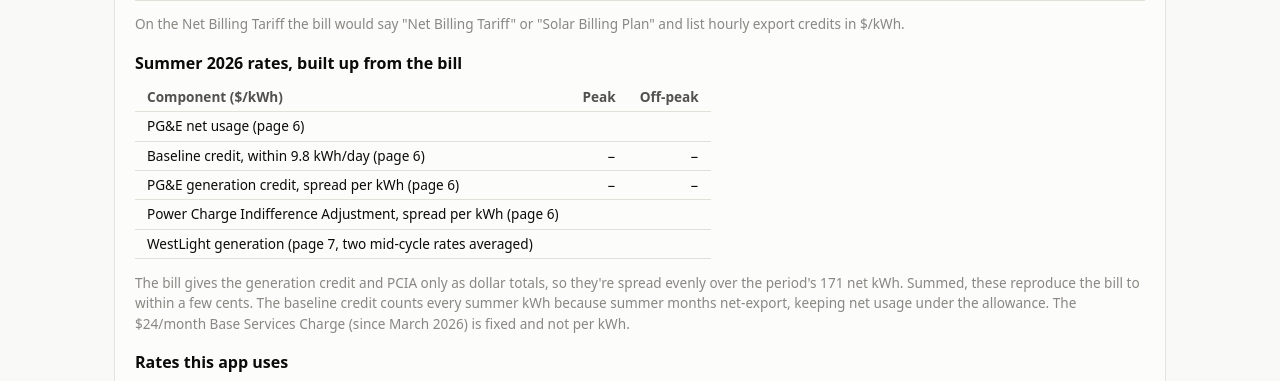
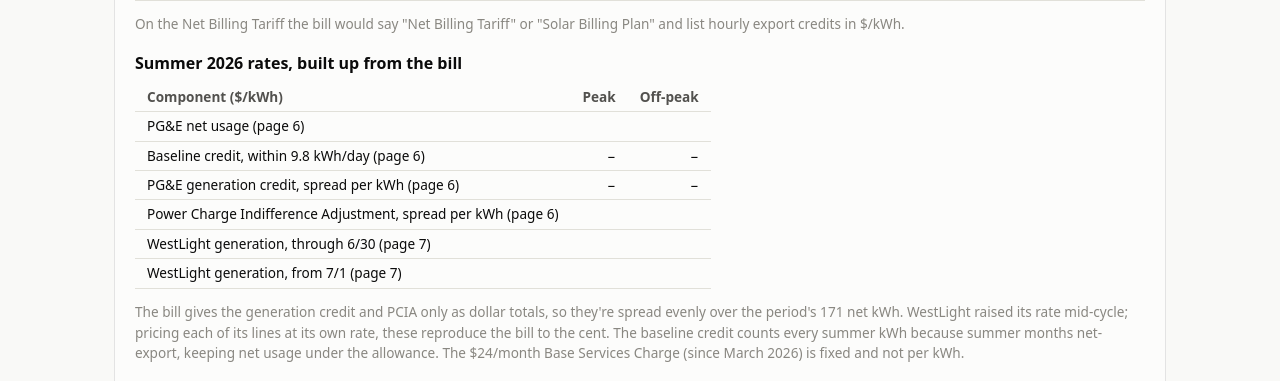
Before and after one commit to sefk/homepower, a Django app: template templates/catalog/grid.html in a window 1280 px wide. Shown: the part 1217-1598 px from the top of the page. Run offline with Django 5.2, Linux system fonts and the light colour scheme; the template is opened without the code that fills it, so the values that code supplies are empty; some libraries are stand-ins or nearby versions.

Commit message:
Split the summer CCA adjustment at WestLight's July 1 rate change
The July 2026 bill prices WestLight generation at two rates mid-cycle
(peak 0.14048 -> 0.15036, off-peak 0.04778 -> 0.05251). Instead of
averaging them, the March-2026 adjustment row now carries the old rate
and a new 2026-07-01 row the new one. Pricing each bill line's kWh at
its own rate reproduces the bill's $54.19 to the cent; the test now
checks that, and the Grid build-up table shows both rates.

Co-Authored-By: Claude Opus 5.5 <noreply@anthropic.com>
Claude-Session: https://claude.ai/code/session_01JptvFAknyXKv8eRbeYwzCm

```diff
--- a/catalog/views.py
+++ b/catalog/views.py
@@ -445,6 +445,8 @@ def grid(request):
                 "pcia": rates.PCIA_2026,
                 "westlight_peak": rates.WESTLIGHT_SUMMER_PEAK_2026,
                 "westlight_offpeak": rates.WESTLIGHT_SUMMER_OFFPEAK_2026,
+                "westlight_peak_jul": rates.WESTLIGHT_SUMMER_PEAK_2026_07,
+                "westlight_offpeak_jul": rates.WESTLIGHT_SUMMER_OFFPEAK_2026_07,
             },
         },
     )
--- a/templates/catalog/grid.html
+++ b/templates/catalog/grid.html
@@ -106,12 +106,14 @@ summary { cursor: pointer; color: var(--ink-2); font-size: 0.9rem; }
     <tr><td>Baseline credit, within 9.8 kWh/day (page 6)</td><td>−{{ b.baseline_credit|floatformat:4 }}</td><td>−{{ b.baseline_credit|floatformat:4 }}</td></tr>
     <tr><td>PG&amp;E generation credit, spread per kWh (page 6)</td><td>−{{ b.generation_credit|floatformat:4 }}</td><td>−{{ b.generation_credit|floatformat:4 }}</td></tr>
     <tr><td>Power Charge Indifference Adjustment, spread per kWh (page 6)</td><td>{{ b.pcia|floatformat:4 }}</td><td>{{ b.pcia|floatformat:4 }}</td></tr>
-    <tr><td>WestLight generation (page 7, two mid-cycle rates averaged)</td><td>{{ b.westlight_peak|floatformat:4 }}</td><td>{{ b.westlight_offpeak|floatformat:4 }}</td></tr>
+    <tr><td>WestLight generation, through 6/30 (page 7)</td><td>{{ b.westlight_peak|floatformat:4 }}</td><td>{{ b.westlight_offpeak|floatformat:4 }}</td></tr>
+    <tr><td>WestLight generation, from 7/1 (page 7)</td><td>{{ b.westlight_peak_jul|floatformat:4 }}</td><td>{{ b.westlight_offpeak_jul|floatformat:4 }}</td></tr>
   </table>
   {% endwith %}
   <p class="small muted">
     The bill gives the generation credit and PCIA only as dollar totals, so they're spread evenly over
-    the period's 171 net kWh. Summed, these reproduce the bill to within a few cents. The baseline
+    the period's 171 net kWh. WestLight raised its rate mid-cycle; pricing each of its lines at its
+    own rate, these reproduce the bill to the cent. The baseline
     credit counts every summer kWh because summer months net-export, keeping net usage under the
     allowance. The $24/month Base Services Charge (since March 2026) is fixed and not per kWh.
   </p>
```
Also changed, not shown: billing/rates.py (+11 -8 lines), tests/test_billing.py (+17 -8 lines), billing/migrations/0003_seed_rates.py.
